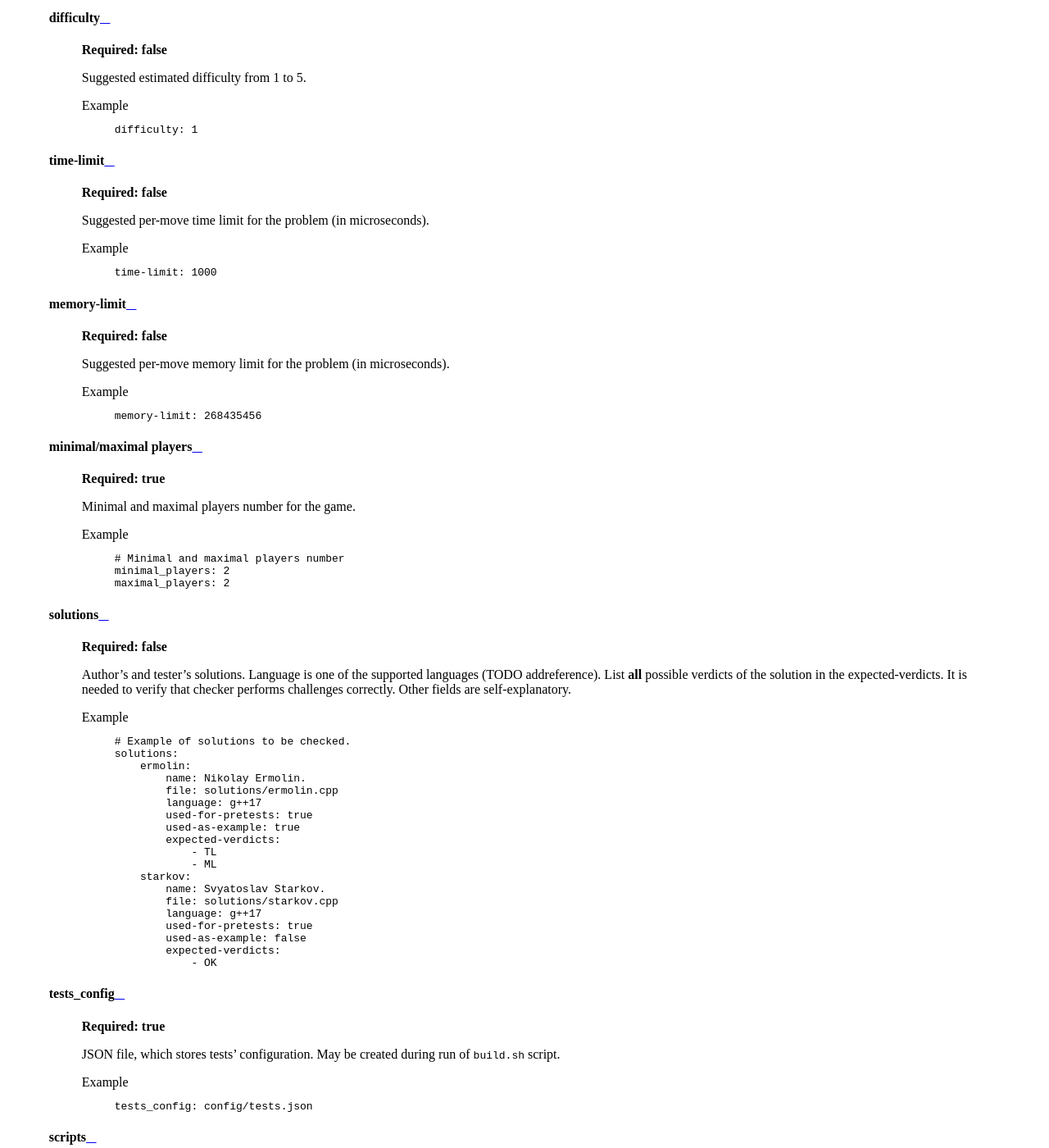
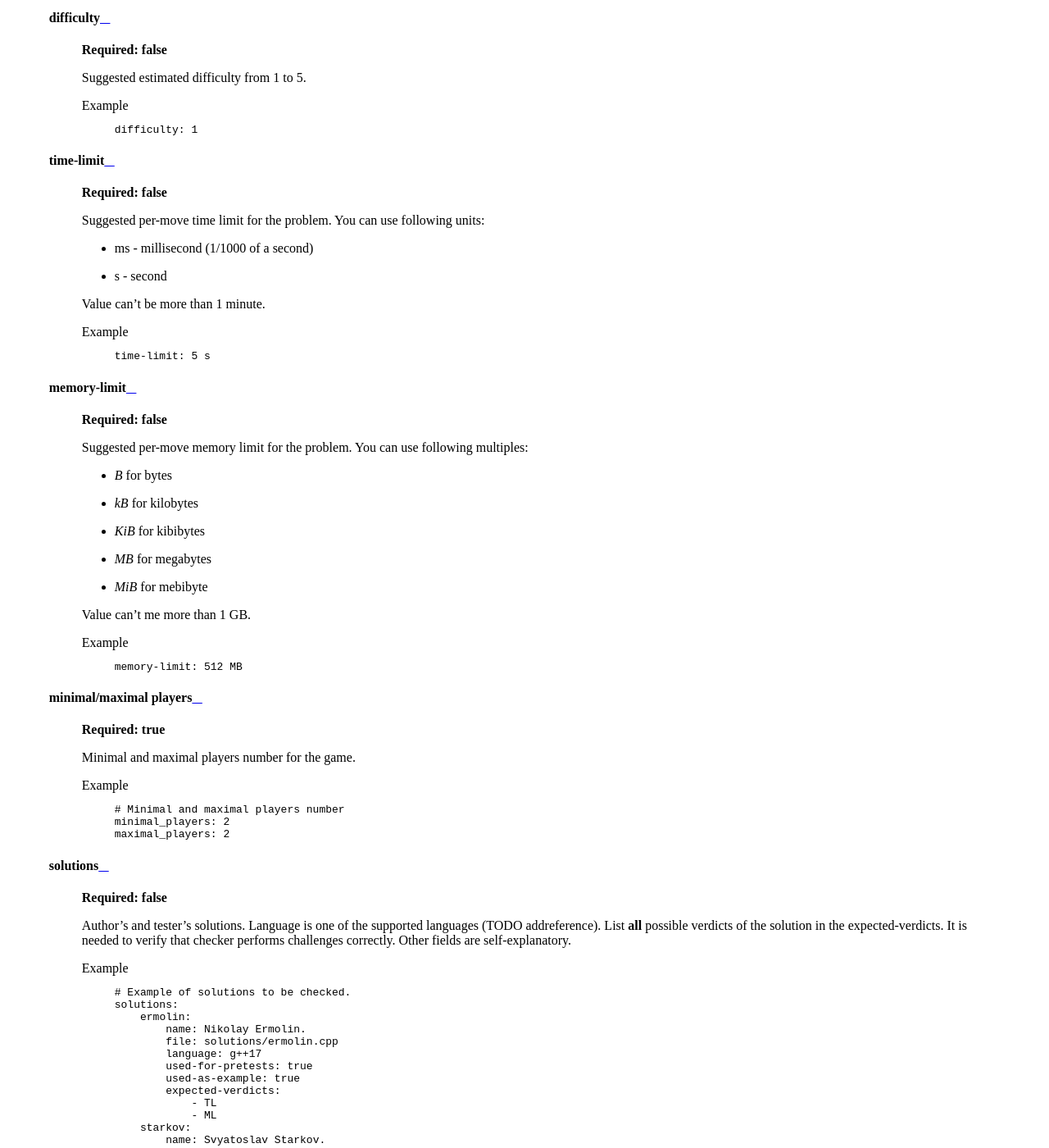
Before and after one commit to AIForces/AIForces, a Sphinx documentation site: the page built from docs/source/problemsetting.rst, in a window 1280 px wide and 1400 px high, scrolled down 4440 px. Shown: the whole window at 82% size. Built offline with Sphinx 7.4.7 and the Read the Docs theme 2.0.0, drawn with Linux system fonts in a browser that asks for light colours; pages that are not in the unit, such as notebooks, are missing from menus; some of the changed text lies outside the part shown.

Commit message:
Beautified time and memory limits

```diff
--- a/docs/source/problemsetting.rst
+++ b/docs/source/problemsetting.rst
@@ -85,9 +85,9 @@ Below is the example of correct configuration file:
    # Estimated difficulty from 1 to 5
    difficulty: 1
    # Time limit per move in microseconds
-   time-limit: 1000
+   time-limit: 5 s
    # RAM limit in bytes
-   memory-limit: 268435456
+   memory-limit: 512 MB
    # Minimal and maximal players number
    minimal_players: 2
    maximal_players: 2
@@ -226,23 +226,38 @@ time-limit
 ^^^^^^^^^^
    **Required: false**
 
-   Suggested per-move time limit for the problem (in microseconds).
+   Suggested per-move time limit for the problem.
+   You can use following units:
+
+   - ms - millisecond (1/1000 of a second)
+   - s - second
+
+   Value can't be more than 1 minute.
 
    Example
       .. code-block:: yaml
 
-         time-limit: 1000
+         time-limit: 5 s
 
 memory-limit
 ^^^^^^^^^^^^
    **Required: false**
 
-   Suggested per-move memory limit for the problem (in microseconds).
+   Suggested per-move memory limit for the problem.
+   You can use following multiples:
+
+   - `B` for bytes
+   - `kB` for kilobytes
+   - `KiB` for kibibytes
+   - `MB` for megabytes
+   - `MiB` for mebibyte
+
+   Value can't me more than 1 GB.
 
    Example
       .. code-block:: yaml
 
-         memory-limit: 268435456
+         memory-limit: 512 MB
 
 minimal/maximal players
 ^^^^^^^^^^^^^^^^^^^^^^^
```
